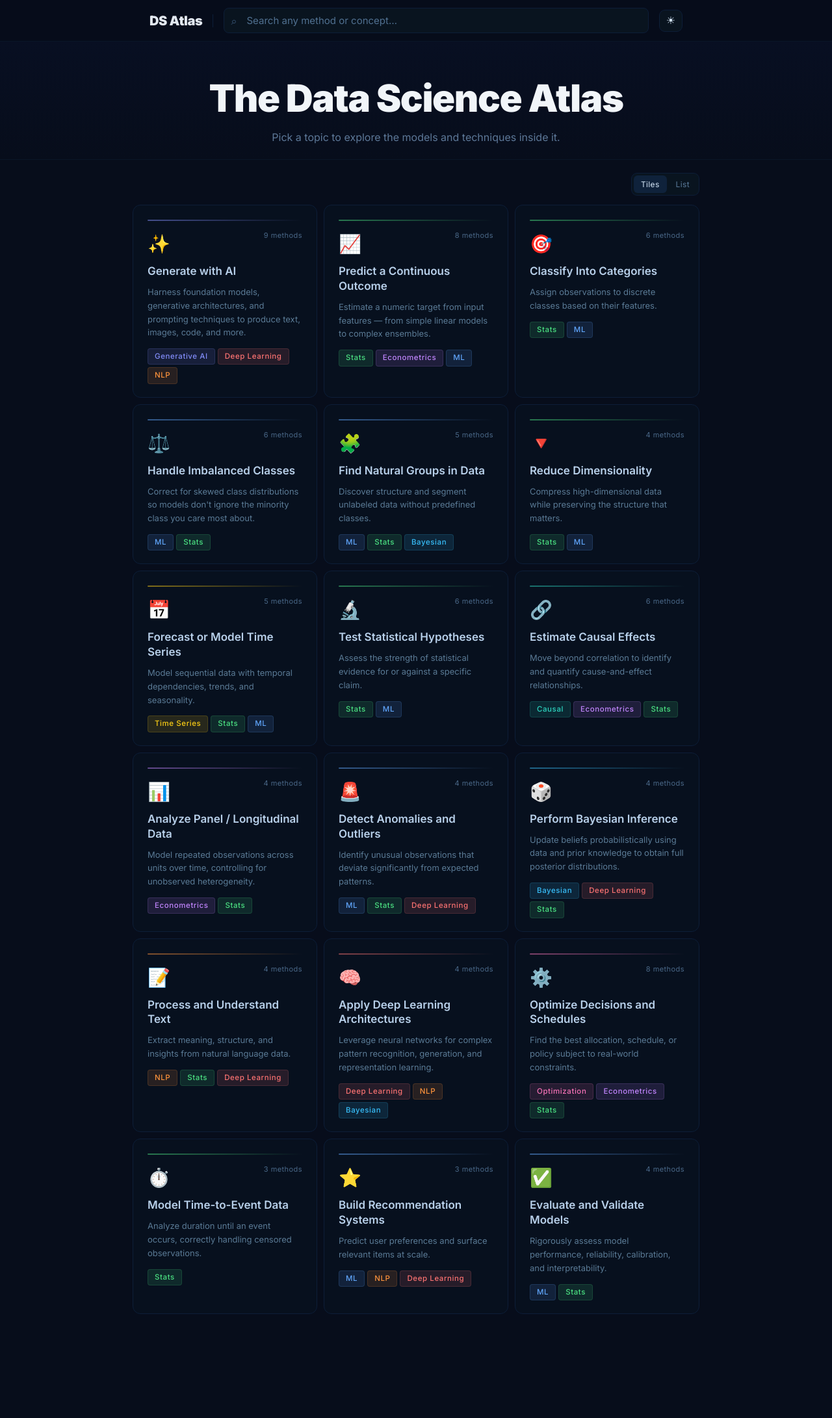
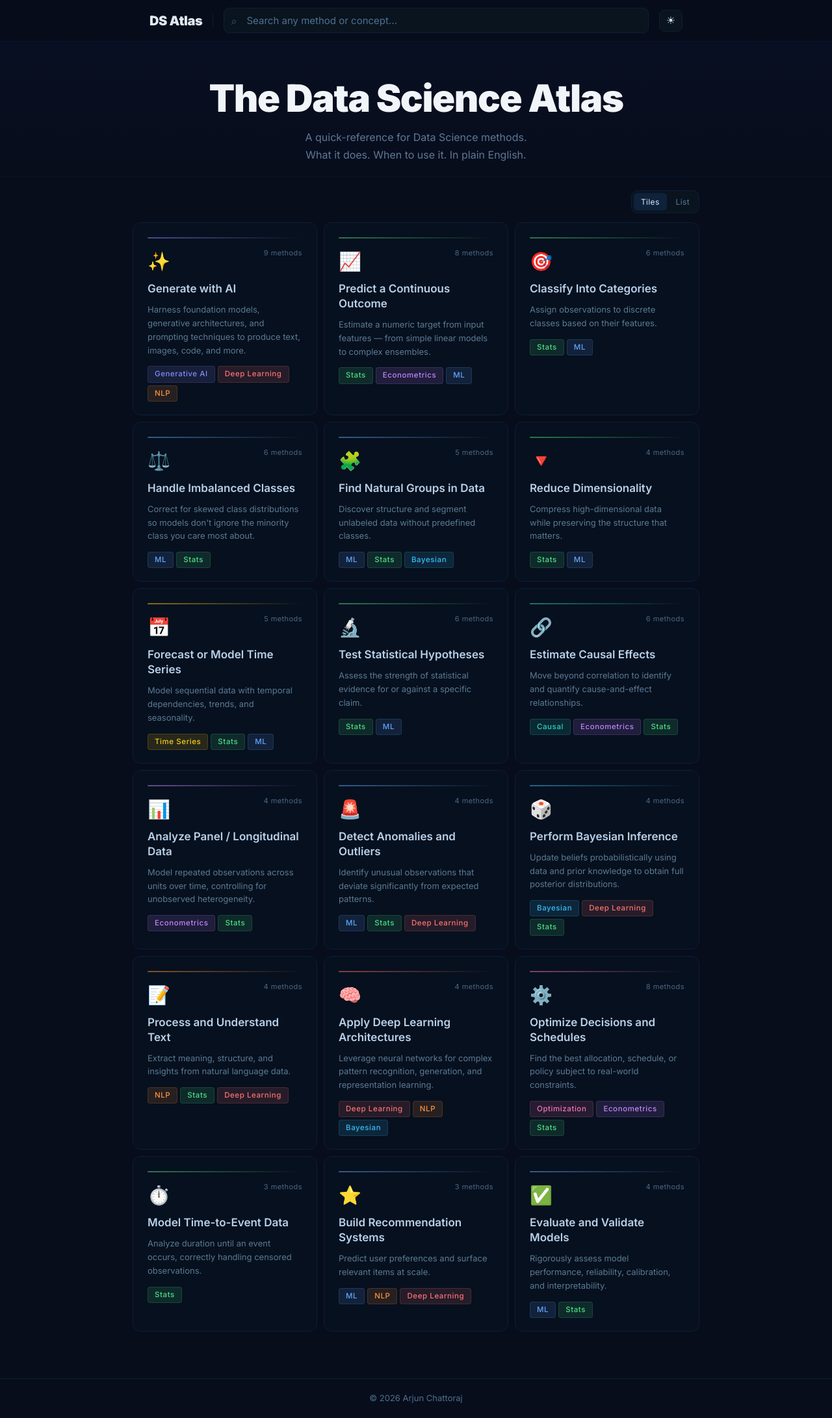
Before and after one commit to ArjunChattoraj10/ds-atlas, a React (Vite) app: page / in a window 1280 px wide. Shown: the whole page at 65% size. Before the commit the page ends 2094 px from the top, so only its background shows below. Built offline with nearby package versions, Linux system fonts and the light colour scheme.

Commit message:
Added copyright

```diff
--- a/src/App.jsx
+++ b/src/App.jsx
@@ -298,8 +298,8 @@ function HomePage({ onSelectTopic, homeLayout, setHomeLayout }) {
         <div className="hero-content">
           <h1 className="hero-title">The Data Science Atlas</h1>
           <p className="hero-subtitle">
-            Pick a topic to explore the models
-            and techniques inside it.
+            A quick-reference for Data Science methods.<br />
+            What it does. When to use it. In plain English.
           </p>
         </div>
       </div>
@@ -560,6 +560,11 @@ export default function App() {
           defaultOpenId={view.jumpTo}
         />
       )}
+
+      {/* Footer */}
+      <footer className="footer">
+        <p>&copy; 2026 Arjun Chattoraj</p>
+      </footer>
     </div>
   );
 }
--- a/src/index.css
+++ b/src/index.css
@@ -353,8 +353,6 @@ input:focus {
 }
 
 /* ─── Page Layouts ────────────────────────────────────────────────────────── */
-.home-page {}
-
 .hero {
   border-bottom: 1px solid var(--header-border);
   padding: 56px 20px 20px;
@@ -848,8 +846,6 @@ input:focus {
   margin-bottom: 5px;
 }
 
-.search-result-title-container {}
-
 .search-result-method-name {
   font-family: var(--font-family-ui);
   font-weight: 600;
@@ -918,7 +914,25 @@ input:focus {
 .app-shell {
   background: var(--app-bg);
   min-height: 100vh;
+  display: flex;
+  flex-direction: column;
 }
+
+/* ─── Footer ─────────────────────────────────────────────────────────────── */
+.footer {
+  margin-top: auto;
+  border-top: 1px solid var(--divider);
+  background: var(--app-bg);
+  padding: 20px 24px;
+  text-align: center;
+}
+
+.footer p {
+  font-size: 13px;
+  color: var(--muted-text);
+  margin: 0;
+}
+
 
 /* ─── Responsive Design ────────────────────────────────────────────────────── */
 @media (max-width: 768px) {
```
